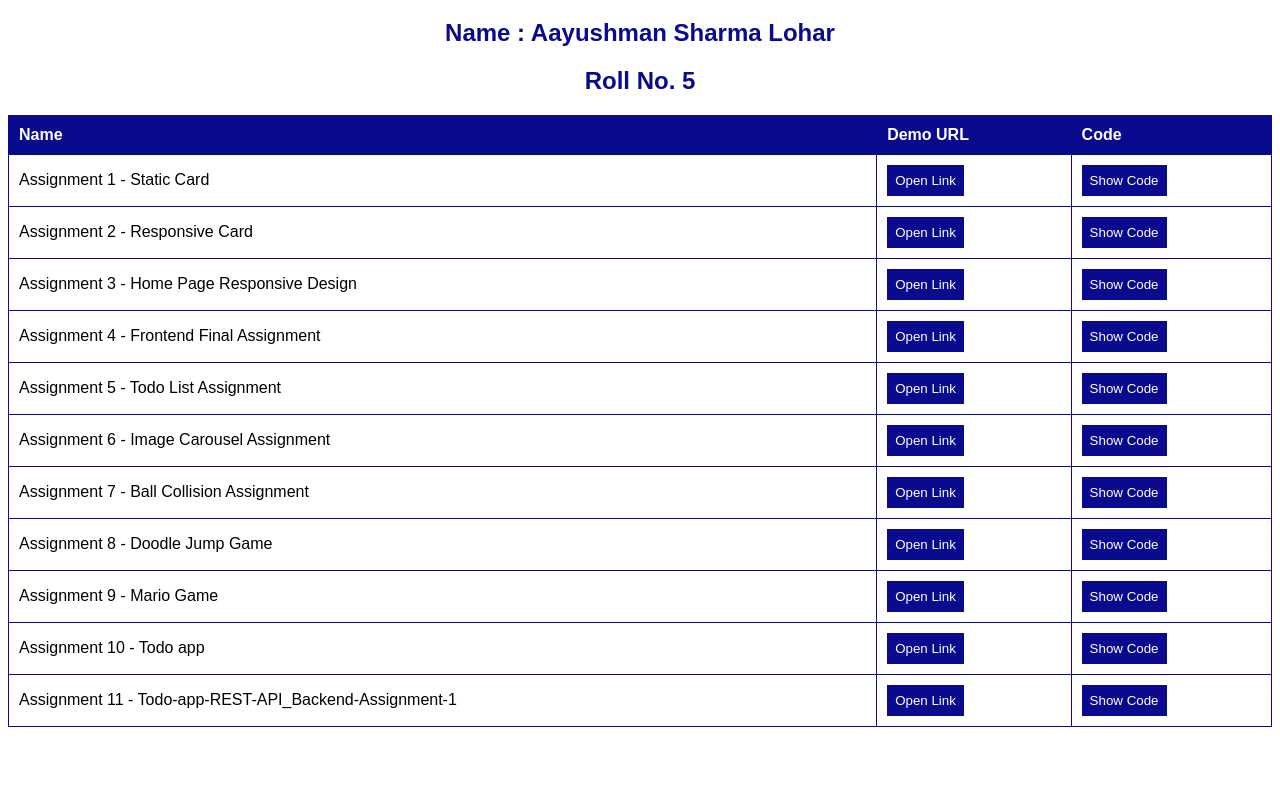
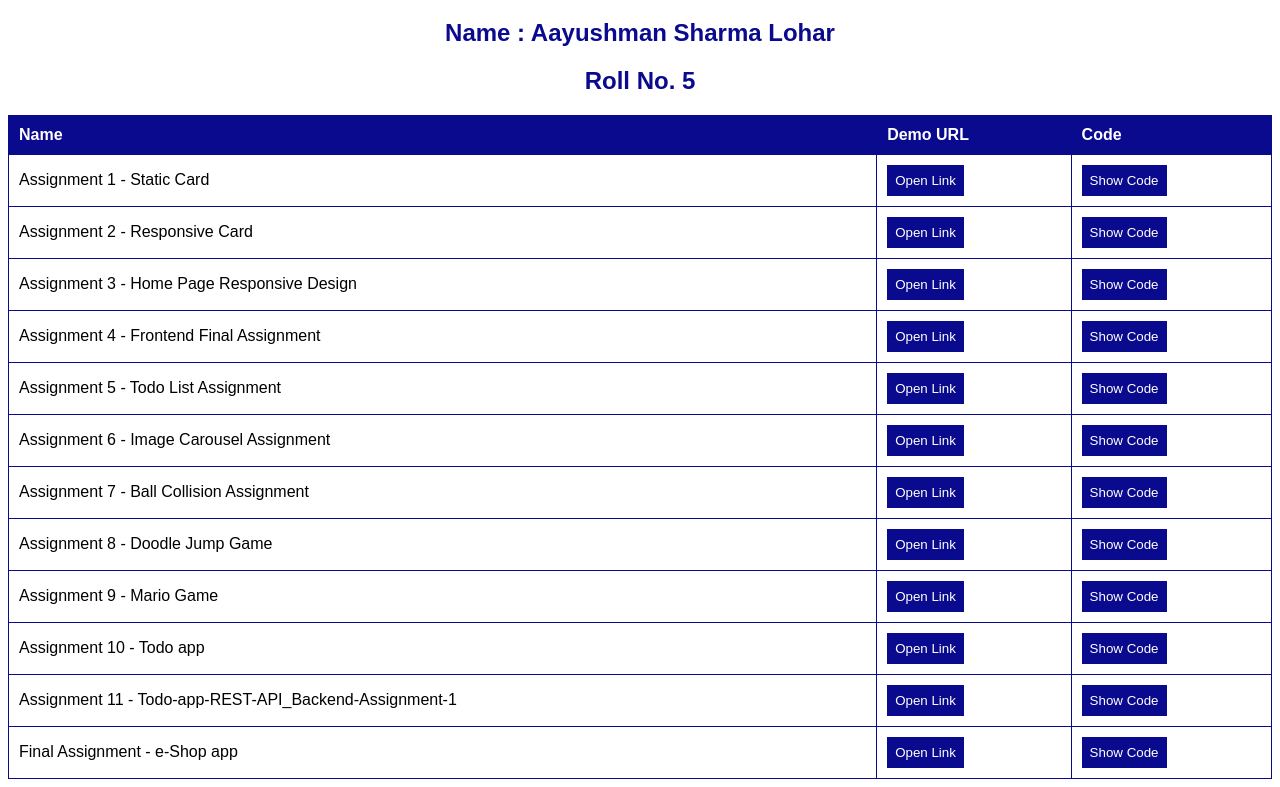
Before and after one commit to aayushman108/Assignment-submission-table, a plain HTML site: page index.html in a window 1280 px wide. Shown: the part 61-848 px from the top of the page. Before the commit the page ends 800 px from the top, so only its background shows below. Drawn offline with Linux system fonts and the light colour scheme.

Commit message:
Add final project

```diff
--- a/index.html
+++ b/index.html
@@ -168,6 +168,19 @@
             >
           </td>
         </tr>
+        <tr>
+          <td>Final Assignment - e-Shop app</td>
+          <td>
+            <a href="https://github.com/aayushman108/e-Shop-app"
+              ><button>Open Link</button></a
+            >
+          </td>
+          <td>
+            <a href="https://github.com/aayushman108/e-Shop-app"
+              ><button>Show Code</button></a
+            >
+          </td>
+        </tr>
       </tbody>
     </table>
   </body>
```
